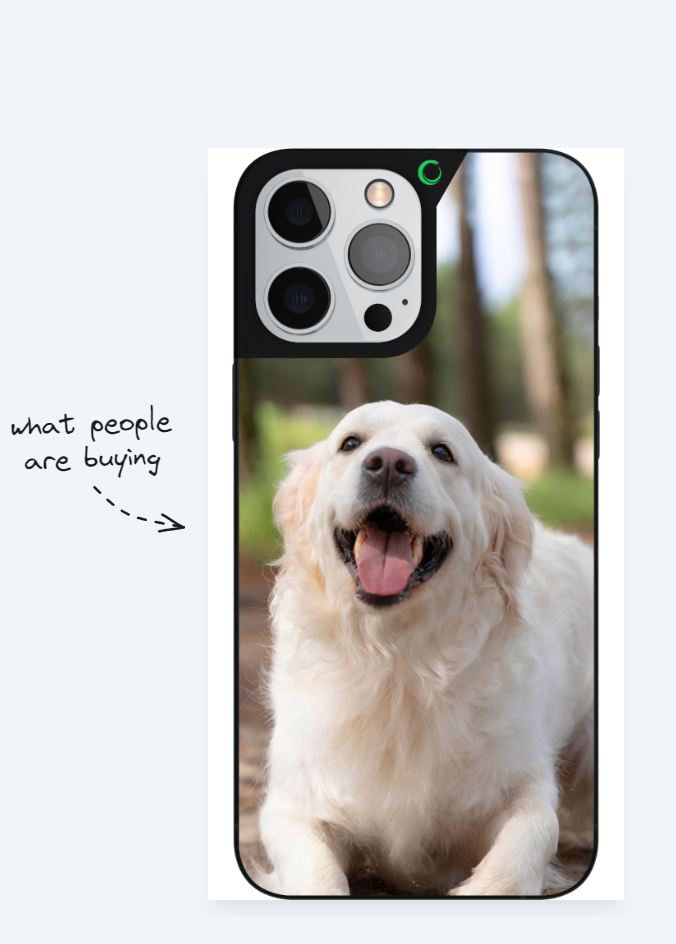
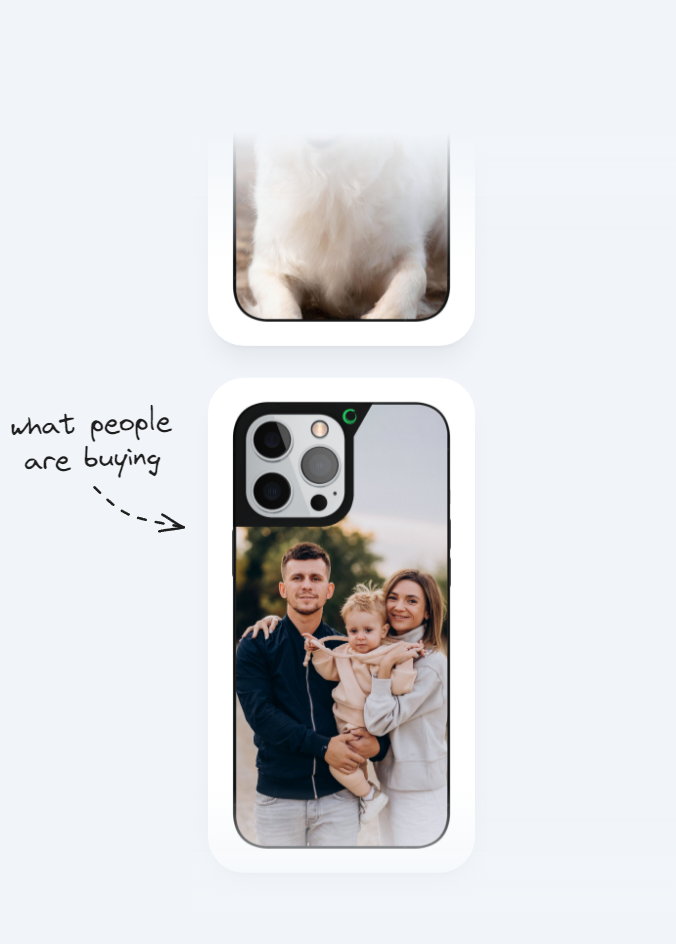
Before and after one commit to NewtonKamau/next-custom-print, a Next.js app: page / in a window 1280 px wide. Shown: the part 1580-2524 px from the top of the page, without its empty margins (0-676 px from the left). Built offline with nearby package versions, Linux system fonts and the light colour scheme.

Commit message:
added flashing to the effects

```diff
--- a/src/components/Reviews.tsx
+++ b/src/components/Reviews.tsx
@@ -1,5 +1,6 @@
 "use client";
-import React, { HTMLAttributes, useEffect, useRef, useState } from "react";
+
+import { HTMLAttributes, useEffect, useRef, useState } from "react";
 import MaxWidthWrapper from "./MaxWidthWrapper";
 import { useInView } from "framer-motion";
 import { cn } from "@/lib/utils";
@@ -13,8 +14,10 @@ const PHONES = [
   "/testimonials/5.jpg",
   "/testimonials/6.jpg",
 ];
+
 function splitArray<T>(array: Array<T>, numParts: number) {
   const result: Array<Array<T>> = [];
+
   for (let i = 0; i < array.length; i++) {
     const index = i % numParts;
     if (!result[index]) {
@@ -22,8 +25,10 @@ function splitArray<T>(array: Array<T>, numParts: number) {
     }
     result[index].push(array[i]);
   }
+
   return result;
 }
+
 function ReviewColumn({
   reviews,
   className,
@@ -37,13 +42,17 @@ function ReviewColumn({
 }) {
   const columnRef = useRef<HTMLDivElement | null>(null);
   const [columnHeight, setColumnHeight] = useState(0);
-  const duration = `${columnHeight * msPerPixel}`;
+  const duration = `${columnHeight * msPerPixel}ms`;
+
   useEffect(() => {
     if (!columnRef.current) return;
+
     const resizeObserver = new window.ResizeObserver(() => {
       setColumnHeight(columnRef.current?.offsetHeight ?? 0);
     });
+
     resizeObserver.observe(columnRef.current);
+
     return () => {
       resizeObserver.disconnect();
     };
@@ -65,9 +74,11 @@ function ReviewColumn({
     </div>
   );
 }
+
 interface ReviewProps extends HTMLAttributes<HTMLDivElement> {
   imgSrc: string;
 }
+
 function Review({ imgSrc, className, ...props }: ReviewProps) {
   const POSSIBLE_ANIMATION_DELAYS = [
     "0s",
@@ -77,14 +88,16 @@ function Review({ imgSrc, className, ...props }: ReviewProps) {
     "0.4s",
     "0.5s",
   ];
+
   const animationDelay =
     POSSIBLE_ANIMATION_DELAYS[
       Math.floor(Math.random() * POSSIBLE_ANIMATION_DELAYS.length)
     ];
+
   return (
     <div
       className={cn(
-        "animate-fade-in rounded-[2.25rem bg-white px-6 opacity-0 shadow-xl shadow-slate-900/5",
+        "animate-fade-in rounded-[2.25rem] bg-white p-6 opacity-0 shadow-xl shadow-slate-900/5",
         className
       )}
       style={{ animationDelay }}
@@ -94,6 +107,7 @@ function Review({ imgSrc, className, ...props }: ReviewProps) {
     </div>
   );
 }
+
 function ReviewGrid() {
   const containerRef = useRef<HTMLDivElement | null>(null);
   const isInView = useInView(containerRef, { once: true, amount: 0.4 });
@@ -105,7 +119,7 @@ function ReviewGrid() {
   return (
     <div
       ref={containerRef}
-      className="relative -mx-4 mt-16 grid h-[49rem] max-h-[150vh] grid-cols-1 items-start gap-8 overflow-hidden px-4 sm:mt-20 md:grid-cols-2"
+      className="relative -mx-4 mt-16 grid h-[49rem] max-h-[150vh] grid-cols-1 items-start gap-8 overflow-hidden px-4 sm:mt-20 md:grid-cols-2 lg:grid-cols-3"
     >
       {isInView ? (
         <>
@@ -130,11 +144,12 @@ function ReviewGrid() {
           <ReviewColumn
             reviews={column3.flat()}
             className="hidden md:block"
-
             msPerPixel={10}
           />
         </>
       ) : null}
+      <div className="pointer-events-none absolute inset-x-0 top-0 h-32 bg-gradient-to-b from-slate-100" />
+      <div className="pointer-events-none absolute inset-x-0 bottom-0 h-32 bg-gradient-to-t from-slate-100" />
     </div>
   );
 }
--- a/tailwind.config.ts
+++ b/tailwind.config.ts
@@ -1,14 +1,13 @@
-import { transform } from "next/dist/build/swc"
-import type { Config } from "tailwindcss"
+import type { Config } from "tailwindcss";
 
 const config = {
   darkMode: ["class"],
   content: [
-    './pages/**/*.{ts,tsx}',
-    './components/**/*.{ts,tsx}',
-    './app/**/*.{ts,tsx}',
-    './src/**/*.{ts,tsx}',
-	],
+    "./pages/**/*.{ts,tsx}",
+    "./components/**/*.{ts,tsx}",
+    "./app/**/*.{ts,tsx}",
+    "./src/**/*.{ts,tsx}",
+  ],
   prefix: "",
   theme: {
     container: {
@@ -62,25 +61,30 @@ const config = {
       keyframes: {
         "fade-in": {
           from: {
-          opacity:"0"
+            opacity: "0",
           },
           to: {
-          opacity:"1"
-        }
-      },
+            opacity: "1",
+          },
+        },
         marquee: {
-          '100%': {
-            transform:'translateY(-50%)'
-          }
-        }
+          "100%": {
+            transform: "translateY(-50%)",
+          },
+        },
+        flashing: {
+          "0%, 100%": { opacity: "0.2" },
+          "20%": { opacity: "1" },
+        },
       },
       animation: {
-        "marquee":"marquee var (--marquee-duration)linear infite",
-        'fade-in':"fade-in 0.5s linear forwards"
+        marquee: "marquee var(--marquee-duration) linear infinite",
+        "fade-in": "fade-in 0.5s linear forwards",
+        flashing: "flashing 1.4s infinite linear",
       },
     },
   },
   plugins: [require("tailwindcss-animate")],
-} satisfies Config
+} satisfies Config;
 
-export default config
+export default config;
```
Lines whose indentation alone changed are shown as unchanged.
